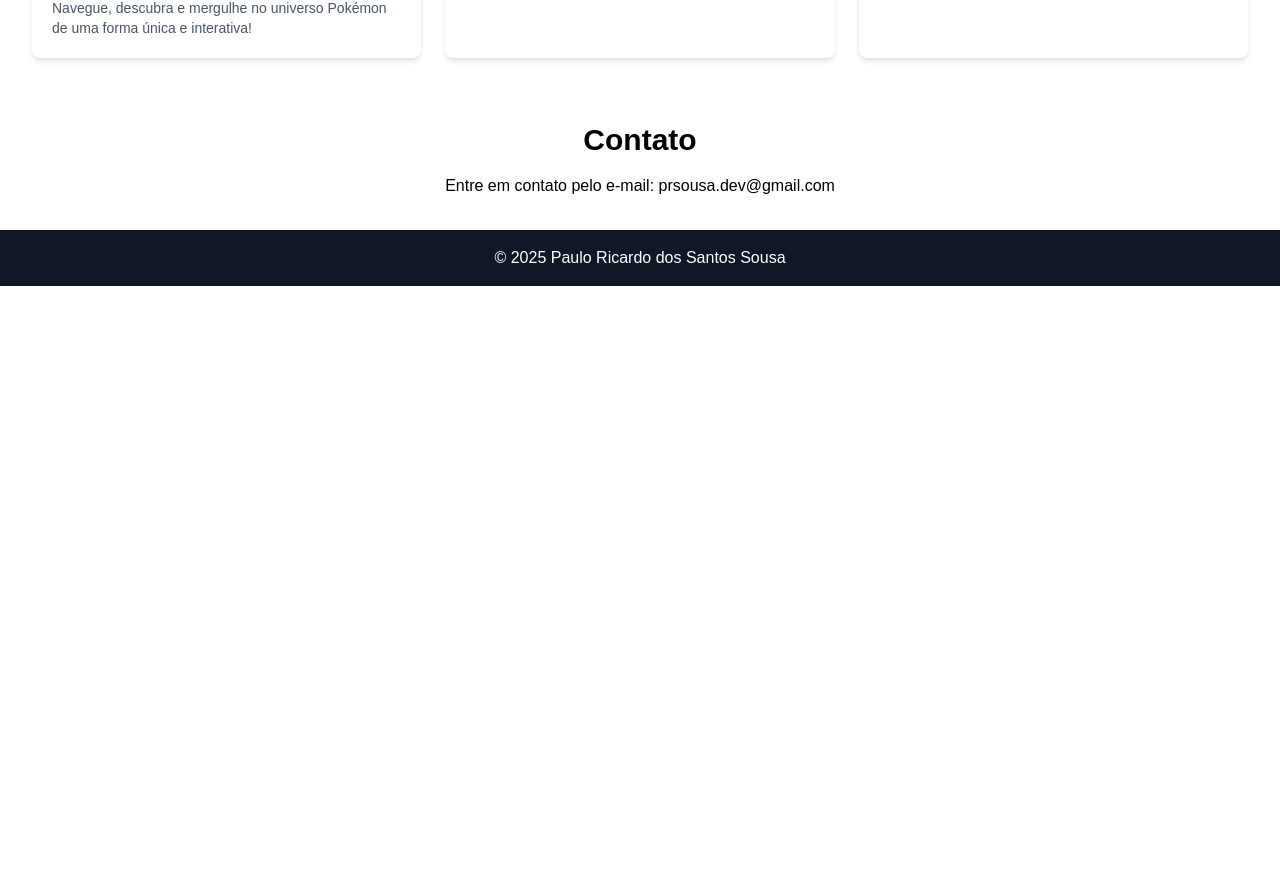
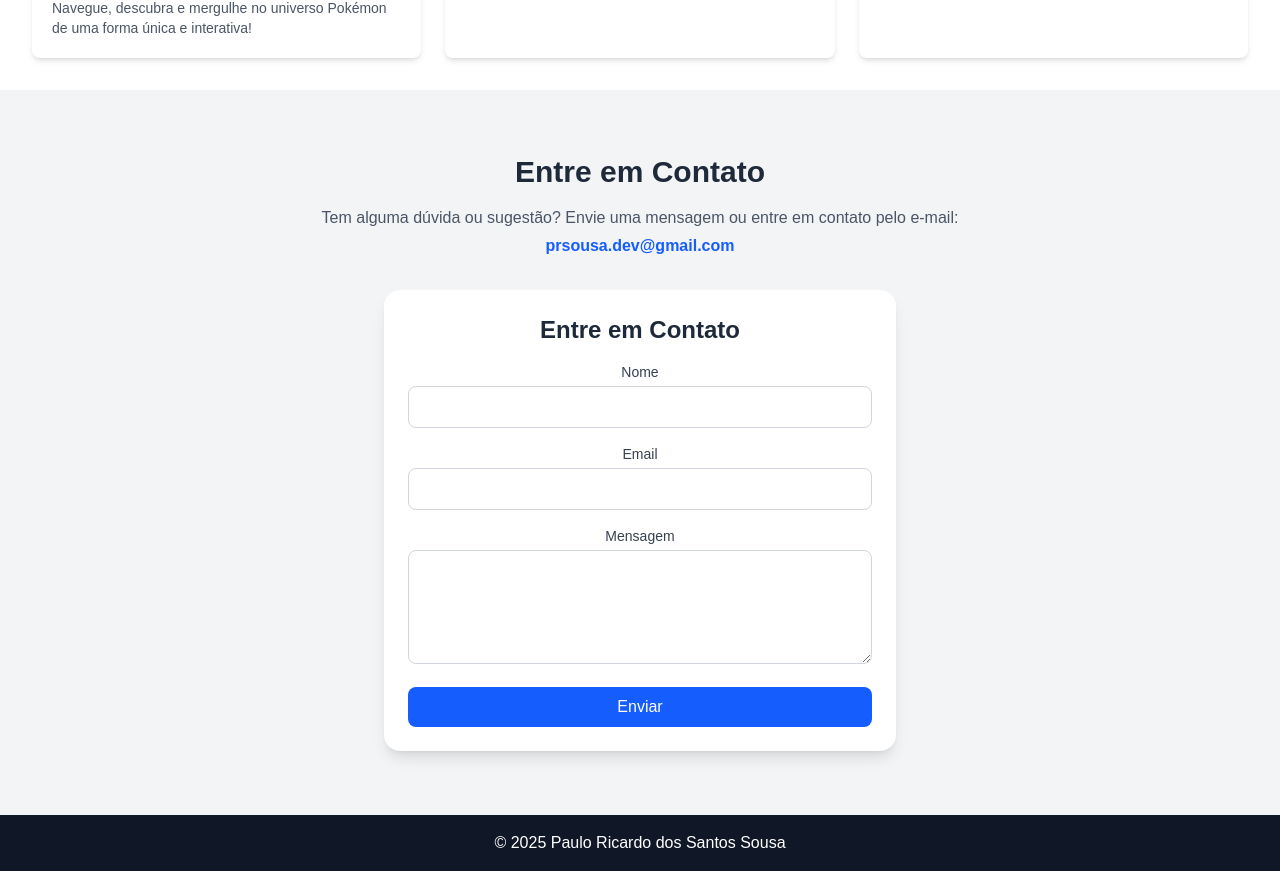
Before and after one commit to prsousa8/portifolio, a Next.js app: page / in a window 1280 px wide. Shown: the part 1895-2766 px from the top of the page. Before the commit the page ends 2181 px from the top, so only its background shows below. Built offline with nearby package versions, Linux system fonts and the light colour scheme.

Commit message:
🚀feat: form contact

```diff
--- a/src/components/Contact.tsx
+++ b/src/components/Contact.tsx
@@ -1,9 +1,21 @@
+import ContactForm from "./ContactForm";
 
 export default function Contact() {
   return (
-    <section id="contact" className="p-8 text-center">
-      <h3 className="text-3xl font-bold">Contato</h3>
-      <p className="mt-4">Entre em contato pelo e-mail: prsousa.dev@gmail.com</p>
+    <section id="contact" className="py-16 px-6 bg-gray-100 text-center">
+      <div className="max-w-2xl mx-auto">
+        <h3 className="text-3xl font-bold text-gray-800">Entre em Contato</h3>
+        <p className="mt-4 text-gray-600">
+          Tem alguma dúvida ou sugestão? Envie uma mensagem ou entre em contato pelo e-mail:
+          <span className="block text-blue-600 font-semibold mt-1">
+            prsousa.dev@gmail.com
+          </span>
+        </p>
+      </div>
+
+      <div className="mt-8">
+        <ContactForm />
+      </div>
     </section>
   );
 }
--- /dev/null
+++ b/src/components/ContactForm.tsx
@@ -0,0 +1,94 @@
+"use client";
+import { useState, ChangeEvent, FormEvent } from "react";
+
+export default function ContactForm() {
+  const [formData, setFormData] = useState({
+    name: "",
+    email: "",
+    message: "",
+  });
+
+  const [status, setStatus] = useState<string | null>(null);
+
+  const handleChange = (e: ChangeEvent<HTMLInputElement | HTMLTextAreaElement>) => {
+    setFormData({ ...formData, [e.target.name]: e.target.value });
+  };
+
+  const handleSubmit = async (e: FormEvent<HTMLFormElement>) => {
+    e.preventDefault();
+    setStatus("Enviando...");
+
+    try {
+      const response = await fetch("https://formspree.io/f/manqrdnl", {
+        method: "POST",
+        headers: { "Content-Type": "application/json" },
+        body: JSON.stringify(formData),
+      });
+
+      if (response.ok) {
+        setStatus("Mensagem enviada com sucesso!");
+        setFormData({ name: "", email: "", message: "" });
+      } else {
+        setStatus("Erro ao enviar. Tente novamente.");
+      }
+    } catch (error) {
+      setStatus("Erro ao enviar. Tente novamente.");
+    }
+  };
+
+  return (
+    <div className="max-w-lg mx-auto p-6 bg-white rounded-2xl shadow-lg">
+      <h2 className="text-2xl font-semibold text-gray-800 mb-4 text-center">Entre em Contato</h2>
+      <form onSubmit={handleSubmit} className="flex flex-col gap-4">
+        <div>
+          <label className="block text-sm font-medium text-gray-700">Nome</label>
+          <input
+            type="text"
+            name="name"
+            value={formData.name}
+            onChange={handleChange}
+            required
+            className="w-full mt-1 p-2 border border-gray-300 rounded-lg focus:ring-2 focus:ring-blue-500 focus:border-blue-500 outline-none"
+          />
+        </div>
+
+        <div>
+          <label className="block text-sm font-medium text-gray-700">Email</label>
+          <input
+            type="email"
+            name="email"
+            value={formData.email}
+            onChange={handleChange}
+            required
+            className="w-full mt-1 p-2 border border-gray-300 rounded-lg focus:ring-2 focus:ring-blue-500 focus:border-blue-500 outline-none"
+          />
+        </div>
+
+        <div>
+          <label className="block text-sm font-medium text-gray-700">Mensagem</label>
+          <textarea
+            name="message"
+            value={formData.message}
+            onChange={handleChange}
+            required
+            rows={4}
+            className="w-full mt-1 p-2 border border-gray-300 rounded-lg focus:ring-2 focus:ring-blue-500 focus:border-blue-500 outline-none"
+          />
+        </div>
+
+        <button
+          type="submit"
+          className="bg-blue-600 text-white py-2 px-4 rounded-lg hover:bg-blue-700 transition-all"
+        >
+          Enviar
+        </button>
+
+        {status && (
+          <p className={`text-center text-sm mt-2 ${status.includes("sucesso") ? "text-green-600" : "text-red-600"}`}>
+            {status}
+          </p>
+        )}
+      </form>
+    </div>
+  );
+}
```
